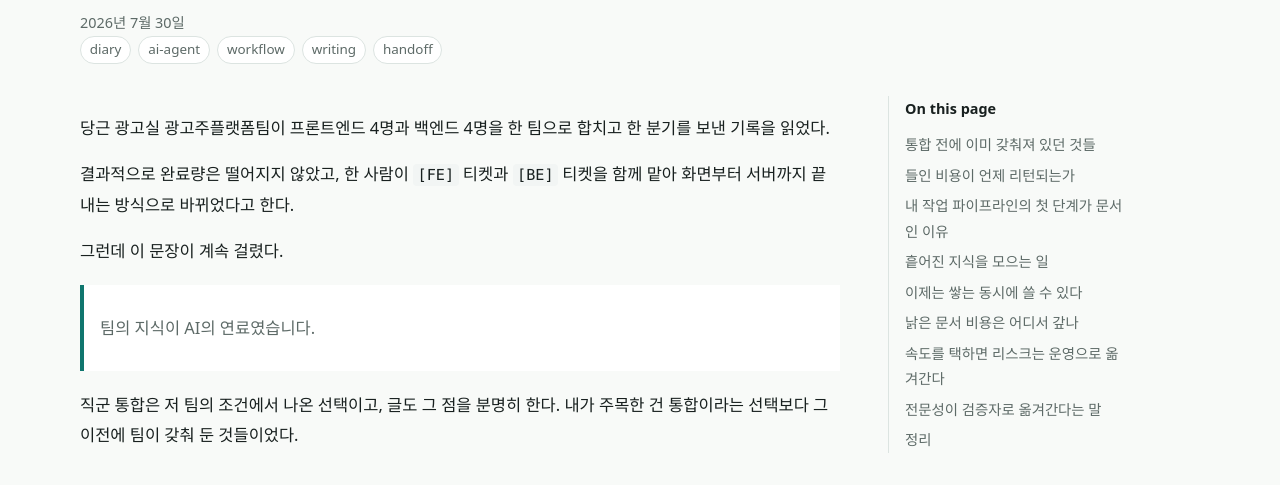
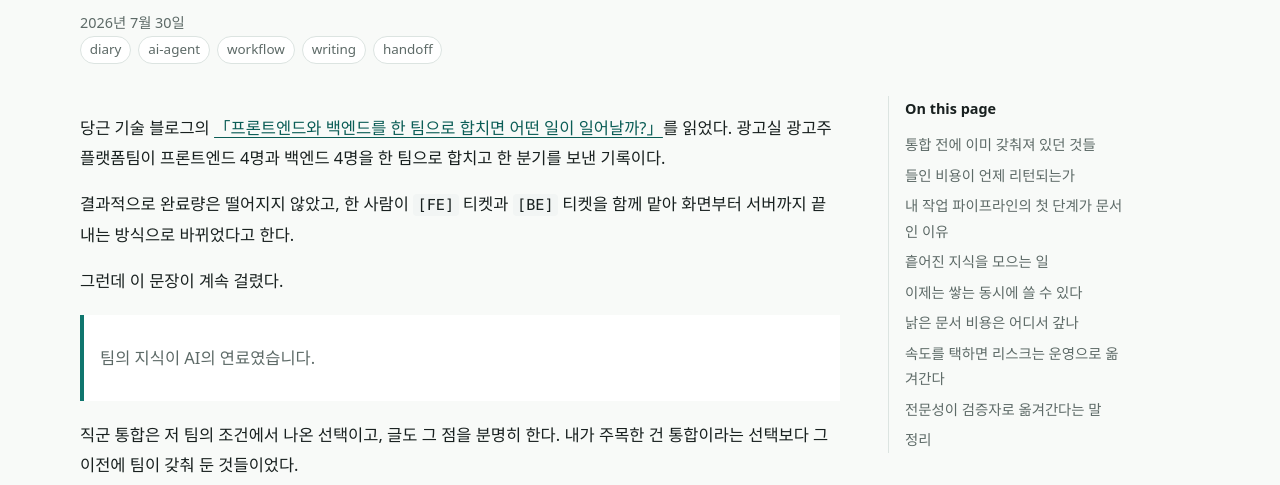
Before and after one commit to ByeongbumSeo/ByeongbumSeo.github.io, an Astro site: page /posts/daangn-fe-be-merge-notes in a window 1280 px wide. Shown: the part 297-782 px from the top of the page. Built offline with nearby package versions, Linux system fonts and the light colour scheme; Astro itself is replaced by a stand-in of ours; some packages are replaced by stand-ins of ours.

Commit message:
edit: 당근 통합기 글 도입에 원문 제목과 링크 명시

```diff
--- a/src/content/posts/daangn-fe-be-merge-notes.mdx
+++ b/src/content/posts/daangn-fe-be-merge-notes.mdx
@@ -17,7 +17,7 @@ references:
 
 import Callout from "../../components/Callout.astro";
 
-당근 광고실 광고주플랫폼팀이 프론트엔드 4명과 백엔드 4명을 한 팀으로 합치고 한 분기를 보낸 기록을 읽었다.
+당근 기술 블로그의 [「프론트엔드와 백엔드를 한 팀으로 합치면 어떤 일이 일어날까?」](https://medium.com/daangn/%ED%94%84%EB%A1%A0%ED%8A%B8%EC%97%94%EB%93%9C%EC%99%80-%EB%B0%B1%EC%97%94%EB%93%9C%EB%A5%BC-%ED%95%9C-%ED%8C%80%EC%9C%BC%EB%A1%9C-%ED%95%A9%EC%B9%98%EB%A9%B4-%EC%96%B4%EB%96%A4-%EC%9D%BC%EC%9D%B4-%EC%9D%BC%EC%96%B4%EB%82%A0%EA%B9%8C-f8b32edb2eb1)를 읽었다. 광고실 광고주플랫폼팀이 프론트엔드 4명과 백엔드 4명을 한 팀으로 합치고 한 분기를 보낸 기록이다.
 
 결과적으로 완료량은 떨어지지 않았고, 한 사람이 `[FE]` 티켓과 `[BE]` 티켓을 함께 맡아 화면부터 서버까지 끝내는 방식으로 바뀌었다고 한다.
 
```
